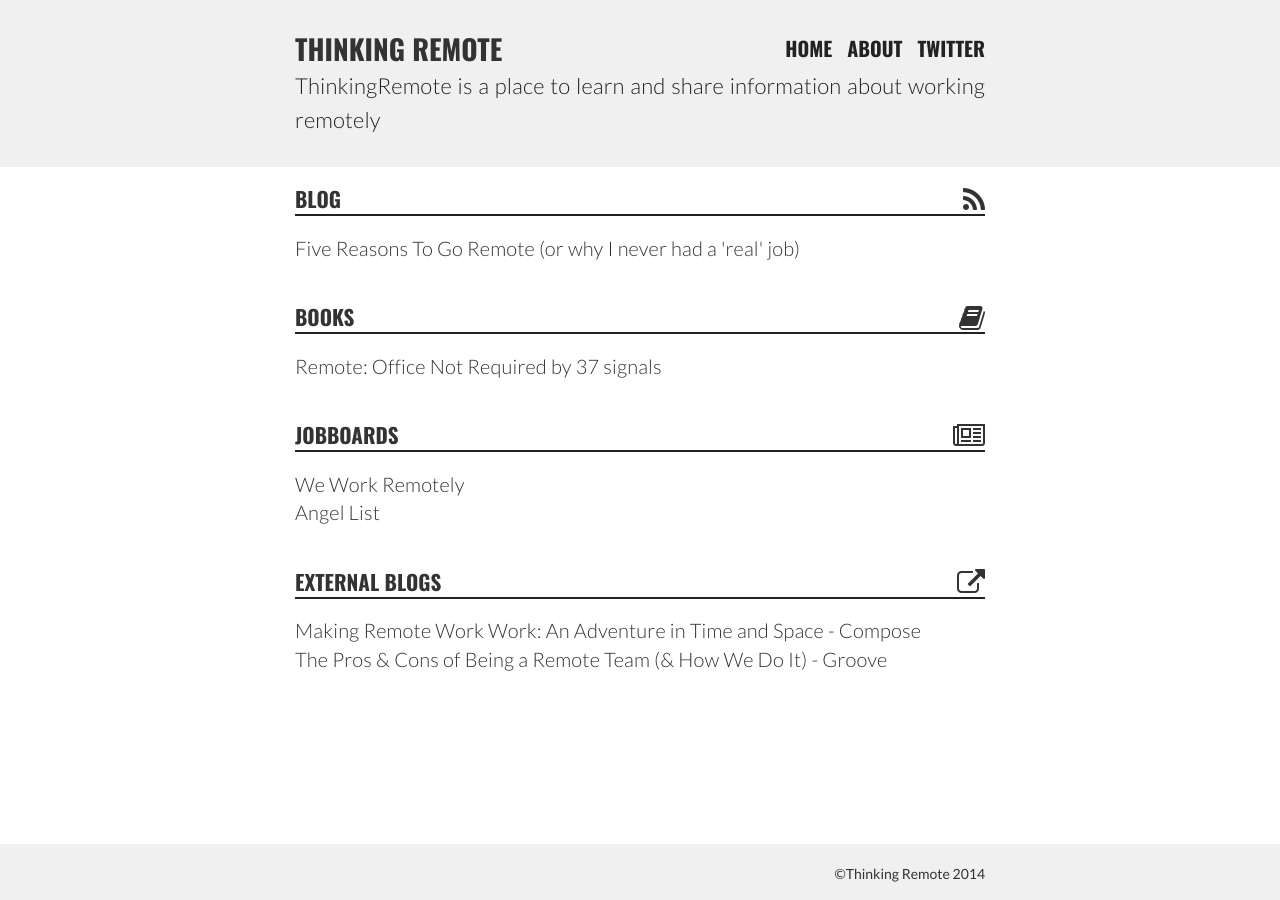
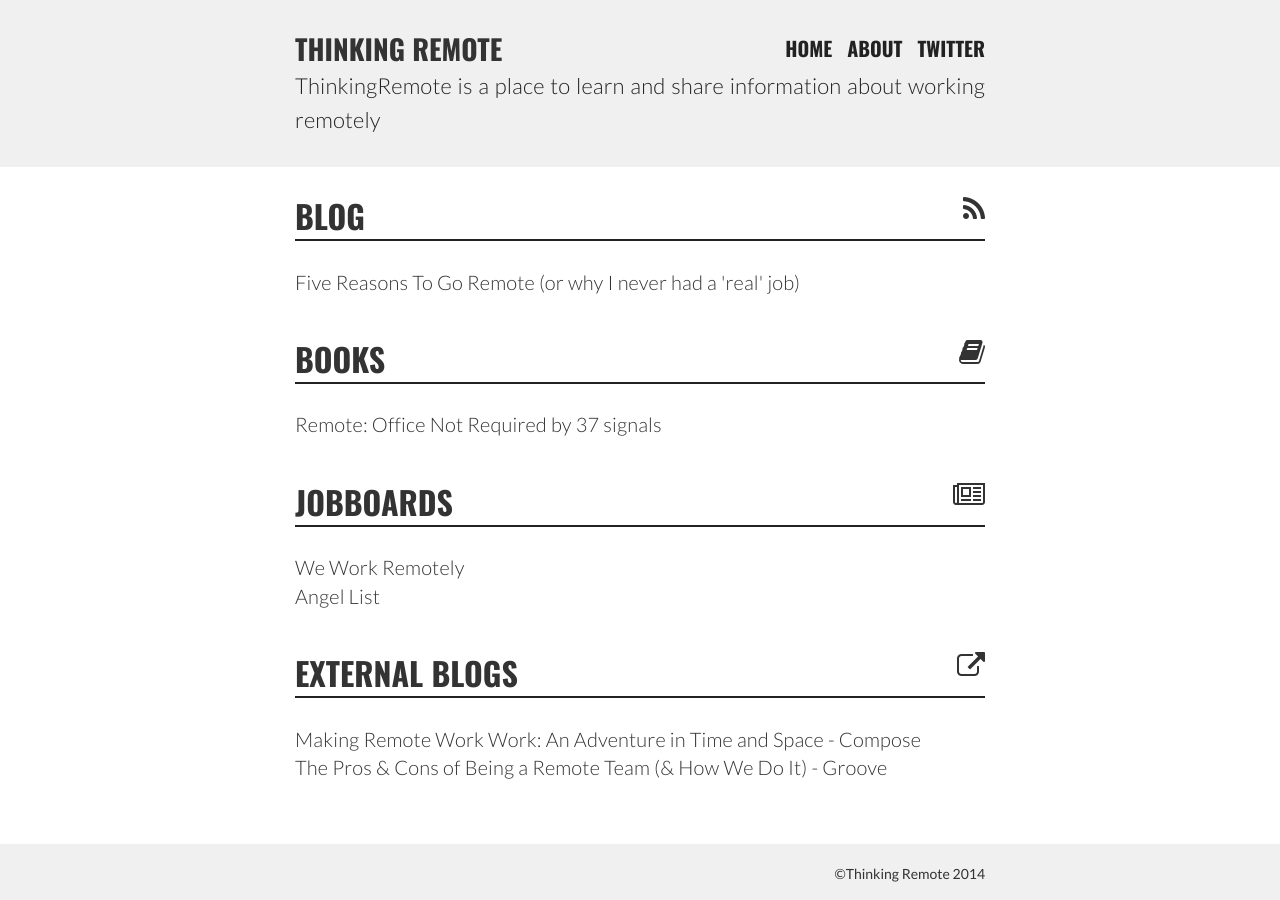
Before and after one commit to thinkingremote/thinkingremote.com, a Jekyll site: the page built from index.html, in a window 1280 px wide. Built offline with Jekyll 4.4.1, drawn with Linux system fonts in a browser that asks for light colours; nearby versions of some CDN libraries; comment, search, counter and statistics services are not loaded.

```diff
--- a/css/_sass/styles.scss
+++ b/css/_sass/styles.scss
@@ -109,3 +109,7 @@
   text-decoration: none;
   color: #777;
 }
+
+h2 {
+  font-size: 32px;
+}
```
